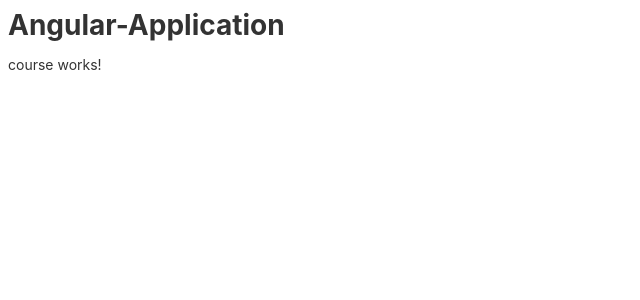
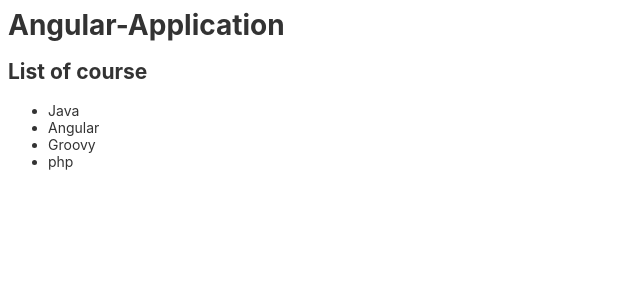
Before and after one commit to Kanwar007-zz/AngularAndTypeScript, an Angular app in the folder angular-application/: page / in a window 1280 px wide. Shown: the top 300 px of the page, without its empty margins (0-640 px from the left). Built offline with nearby package versions, Linux system fonts and the light colour scheme.

Commit message:
--- Auto-Git Commit ---

```diff
--- a/angular-application/src/app/course/course.component.html
+++ b/angular-application/src/app/course/course.component.html
@@ -1 +1,7 @@
-<p>course works!</p>
+
+<h2>{{getTitle()}}</h2>
+<ul>
+    <li *ngFor="let courseValue of courseList">
+        {{courseValue}}
+    </li>
+</ul>
--- a/angular-application/src/app/course/course.component.ts
+++ b/angular-application/src/app/course/course.component.ts
@@ -12,4 +12,12 @@ export class CourseComponent implements OnInit {
   ngOnInit(): void {
   }
 
+  titleCourse = "List of course";
+  courseList = ['Java', 'Angular','Groovy', 'php'];
+  getTitle(){
+   return this.titleCourse;
+  }
+  getListOfCourese(){
+    return this.courseList;
+  }
 }
```
